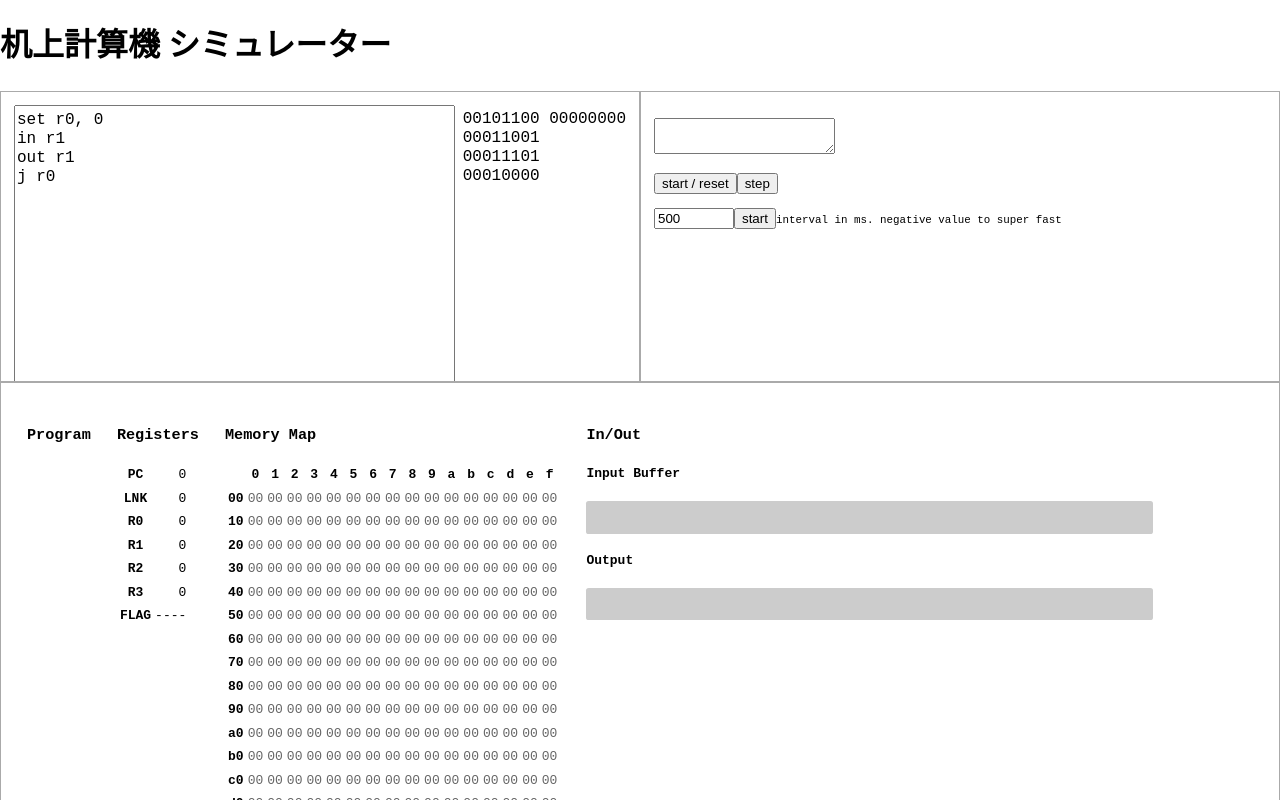
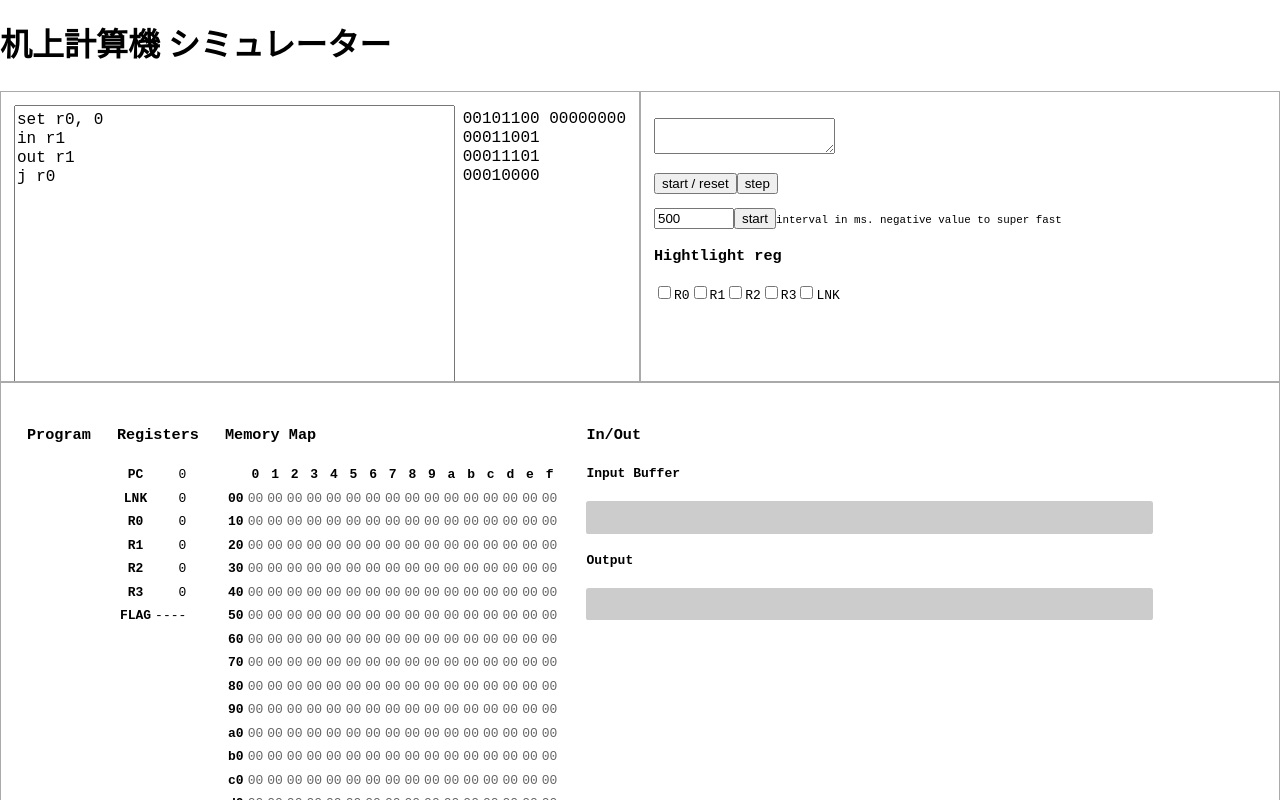
Before and after one commit to ibuki2003/is_calcsys_emu, a React (Vite) app: page / in a window 1280 px wide. Shown: the top 800 px of the page. Built offline with nearby package versions, Linux system fonts and the light colour scheme.

Commit message:
feat: hightlight memory map

```diff
--- a/src/App.scss
+++ b/src/App.scss
@@ -78,11 +78,13 @@ code {
         max-height: 30em;
       }
       tr.running-row { background: rgba(#0f0, 20%); }
+      tr.highlight-lnk:not(.running-row) { background: rgba(#00f, 20%); }
     }
 
     #memorymap {
-      table td.zero {
-        opacity: 0.6;
+      table {
+        td.zero { opacity: 0.6; }
+        td.highlight { background: rgba(#0f0, 20%); }
       }
     }
 
--- a/src/App.tsx
+++ b/src/App.tsx
@@ -32,6 +32,7 @@ function App() {
 
   const [_rendertoken, rerender] = useReducer(x => x + 1, 0);
 
+  const [highlights, setHighlights] = useState<number>(0);
 
   const [speed, setSpeed] = useState(500);
   const [running, setRunning] = useState<boolean>(false);
@@ -141,6 +142,24 @@ function App() {
             <small>interval in ms. negative value to super fast</small>
           </p>
 
+          <h3>Hightlight reg</h3>
+          <p>
+            {['R0', 'R1', 'R2', 'R3', 'LNK'].map((name, i) => (
+              <>
+                <input type="checkbox" onChange={e => {
+                  if (e.target.checked) {
+                    setHighlights(h => h | (1 << i));
+                  } else {
+                    setHighlights(h => h & ~(1 << i));
+                  }
+                }} checked={(highlights & (1 << i)) != 0} key={i} id={`highlight_${name}_check`} />
+                <label htmlFor={`highlight_${i}_check`}>{name}</label>
+              </>
+            ))}
+          </p>
+
+
+
         </div>
         <div id="machine">
           <section id="program">
@@ -148,13 +167,17 @@ function App() {
             <div className="scroll">
               <table>
                 <tbody>
-                  {machine.program.map((inst, i) => (
-                    <tr key={i} className={i === machine.pc ? "running-row" : ""}>
-                      <th>{i}</th>
-                      <td>{encode(inst)}</td>
-                      <td>{instToString(inst)}</td>
-                    </tr>
-                  ))}
+                  {machine.program.map((inst, i) => {
+                    const classes = [];
+                    if (i === machine.pc) classes.push("running-row");
+                    if (highlights & (1 << 4) && machine.lnk === i) classes.push("highlight-lnk");
+                    return (
+                      <tr key={i} className={classes.join(" ")}>
+                        <th>{i}</th>
+                        <td>{encode(inst)}</td>
+                        <td>{instToString(inst)}</td>
+                      </tr>
+                    )})}
                 </tbody>
               </table>
             </div>
@@ -189,9 +212,15 @@ function App() {
                     <th>{i.toString(16)}0</th>
                     {Array.from({length: 16}, (_, j) => {
                       const value = machine.memory[i * 16 + j];
+                      const classes = [];
+                      if (value === 0) classes.push("zero");
+
+                      for (let k = 0; k < 4; k++) {
+                        if ((highlights & (1 << k)) && machine.regs[k] === i * 16 + j) classes.push("highlight");
+                      }
                       return (<td
                         key={j}
-                        className={value === 0 ? "zero" : ""}
+                        className={classes.join(" ")}
                       >
                         {value.toString(16).padStart(2, "0")}
                       </td>);
```
